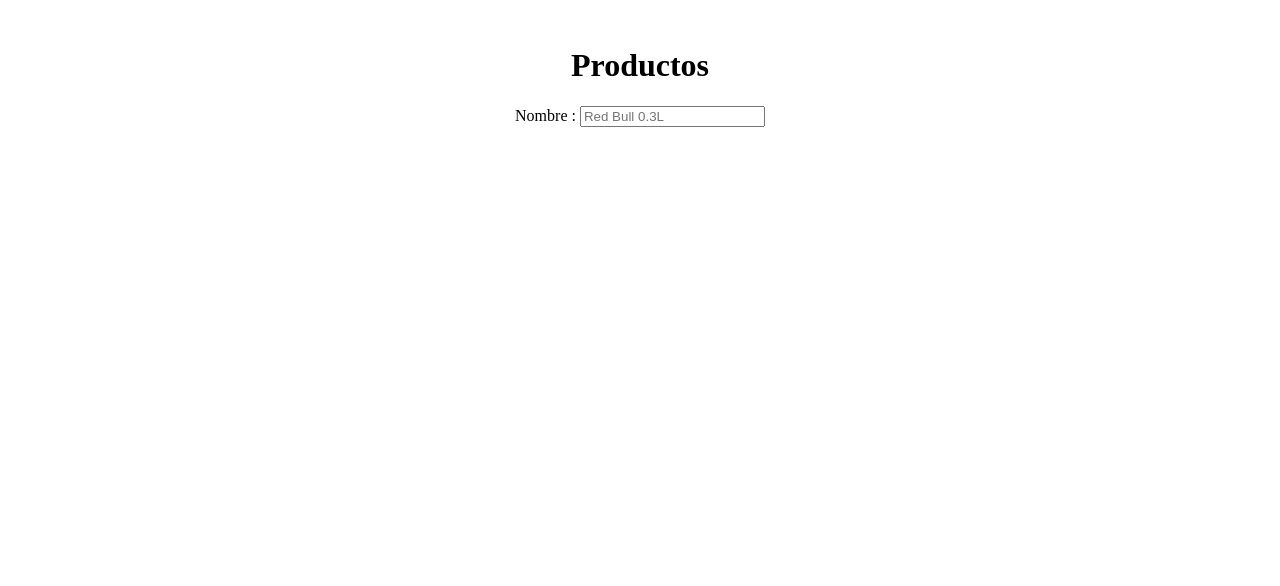
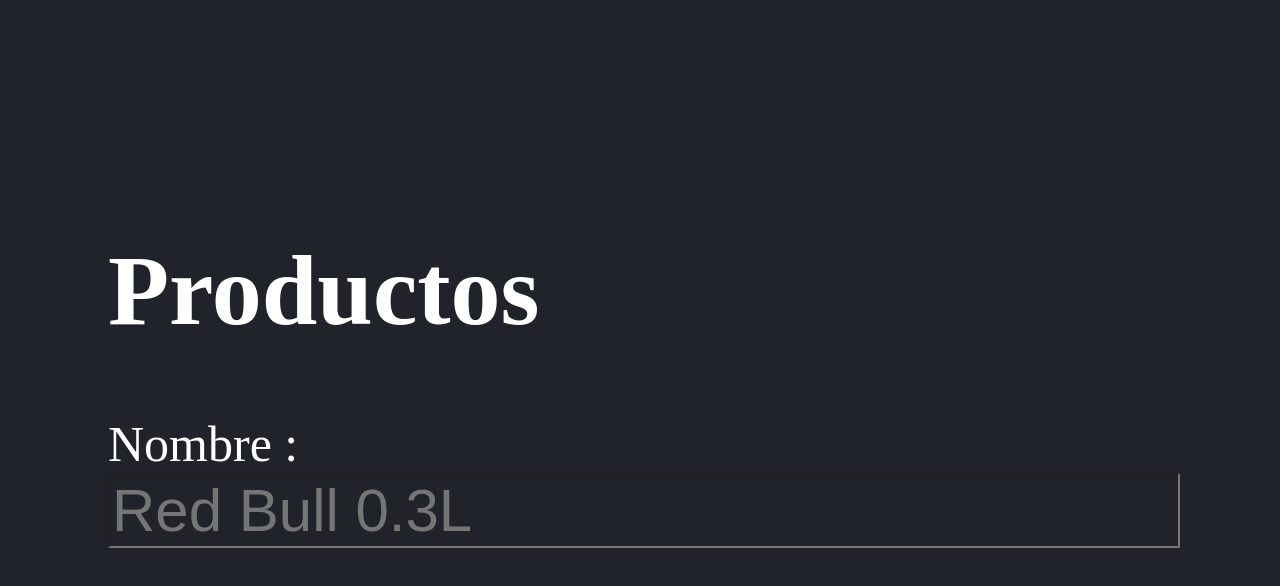
Before and after one commit to luismoroco/BlueCorner, a React (Create React App) app in the folder fronted/: page / in a window 1280 px wide. Shown: the top 586 px of the page. Built offline with nearby package versions, Linux system fonts and the light colour scheme.

Commit message:
CSS Changued temporaly

```diff
--- a/fronted/src/App.css
+++ b/fronted/src/App.css
@@ -1,38 +1,19 @@
-.App {
-    text-align: center;
-  }
+html, body {
+  color: white;
+  background-color: #21232A;
+  padding: 50px;
+  font-size: 50px;
+}
 
-  .App-logo {
-    height: 40vmin;
-    pointer-events: none;
-  }
+button {
+  font-size: 1.3rem;
+  margin-right: 10px;
+  padding: 10px;
+}
 
-  @media (prefers-reduced-motion: no-preference) {
-    .App-logo {
-      animation: App-logo-spin infinite 20s linear;
-    }
-  }
-
-  .App-header {
-    background-color: #282c34;
-    min-height: 100vh;
-    display: flex;
-    flex-direction: column;
-    align-items: center;
-    justify-content: center;
-    font-size: calc(10px + 2vmin);
-    color: white;
-  }
-
-  .App-link {
-    color: #61dafb;
-  }
-
-  @keyframes App-logo-spin {
-    from {
-      transform: rotate(0deg);
-    }
-    to {
-      transform: rotate(360deg);
-    }
+input {
+  color: grey;
+  font-size: 1.2rem;
+  width: 100%;
+  background-color: transparent;
 }
```
